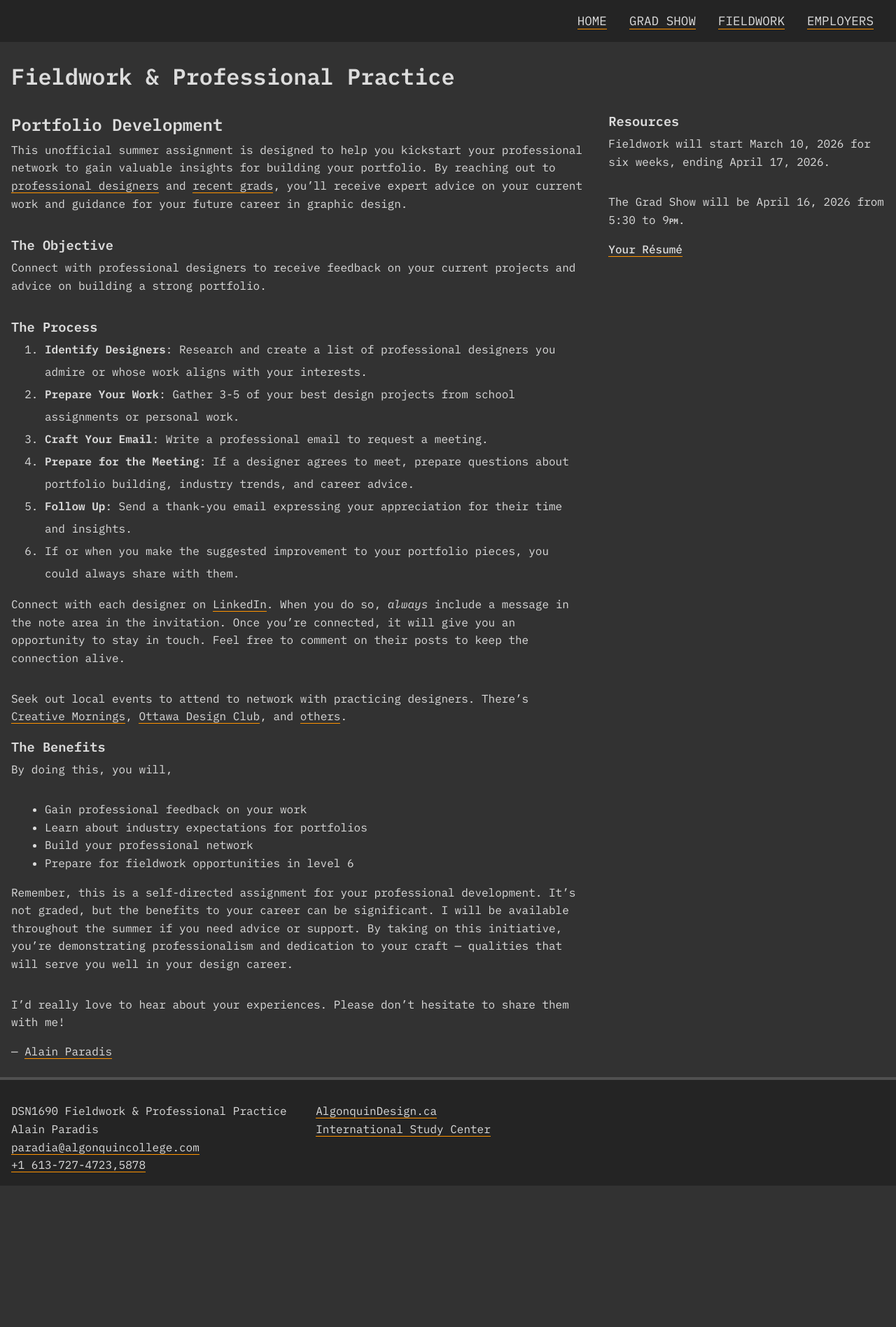
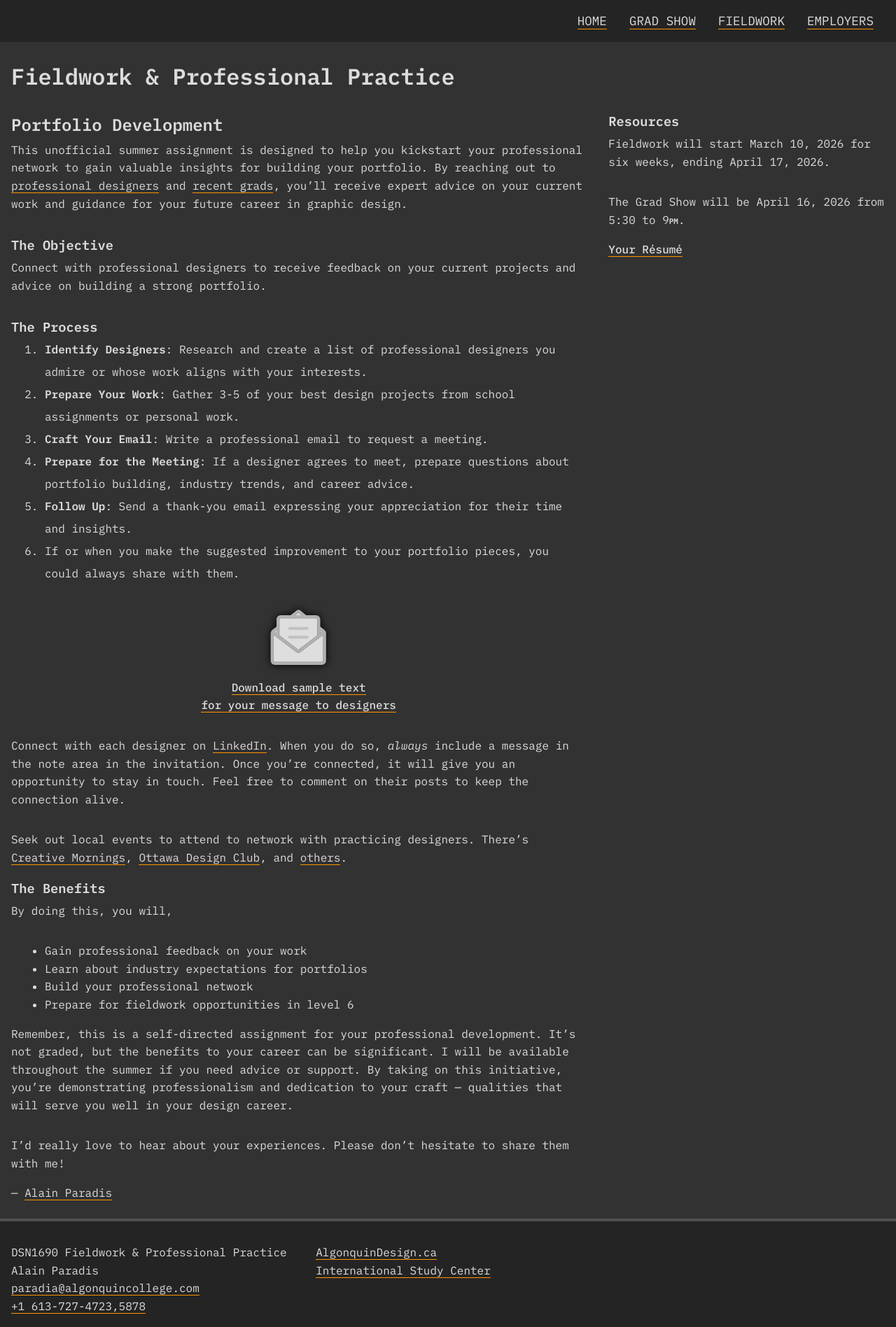
Before and after one commit to AlainParadis/wil, a Jekyll site: the page built from portfolio-development.md, in a window 1280 px wide. Shown: the whole page at 70% size. Built offline with Jekyll 4.4.1, drawn with Linux system fonts in a browser that asks for light colours; before the commit the page ends 1694 px from its top, so only the background shows below that.

Commit message:
add email template text download

```diff
--- a/css/styles.css
+++ b/css/styles.css
@@ -5,7 +5,7 @@
 	--dark: rgb(36, 36, 36);
 	--medium: rgb(80, 80, 80);
 	--light: rgb(194, 194, 194);
-	--lightest: rgb(221, 225, 219);
+	--lightest: rgb(222, 222, 222);
 	--orange: rgb(255, 147, 0);
 	--orange50: rgba(255, 147, 0, 0.5);
 }
@@ -96,8 +96,16 @@ a, a:link
 
 a:visited { color: var(--light); }
 a:active { color: var(--orange); }
-a:hover { color: var(--lightest); }
+a:hover { color: var(--lightest); border-bottom: 1px solid var(--orange50); }
 p { margin-bottom: 2.0rem; }
+
+svg {
+  filter: drop-shadow(0px 0px 6px rgba(0, 0, 0, 1));
+}
+
+svg:hover {
+  filter: none;
+}
 
 figure svg
 {
--- a/portfolio-development.md
+++ b/portfolio-development.md
@@ -16,6 +16,14 @@ Connect with professional designers to receive feedback on your current projects
 4. **Prepare for the Meeting**: If a designer agrees to meet, prepare questions about portfolio building, industry trends, and career advice.
 5. **Follow Up**: Send a thank-you email expressing your appreciation for their time and insights.
 6. If or when you make the suggested improvement to your portfolio pieces, you could always share with them.
+
+<figure>
+    <a href="downloads/e-mail-template.txt.zip" title="Download sample text">{% include /svg/icon-email.svg %}</a>
+    <figcaption>
+        <a href="downloads/e-mail-template.txt.zip" title="Download sample text">Download sample text<br>
+        for your message to designers</a>
+    </figcaption>
+</figure>
 
 Connect with each designer on [LinkedIn](https://www.linkedin.com/). When you do so, *always* include a message in the note area in the invitation. Once you're connected, it will give you an opportunity to stay in touch. Feel free to comment on their posts to keep the connection alive.
 
```
Also changed, not shown: _includes/svg/icon-email.svg (added).
